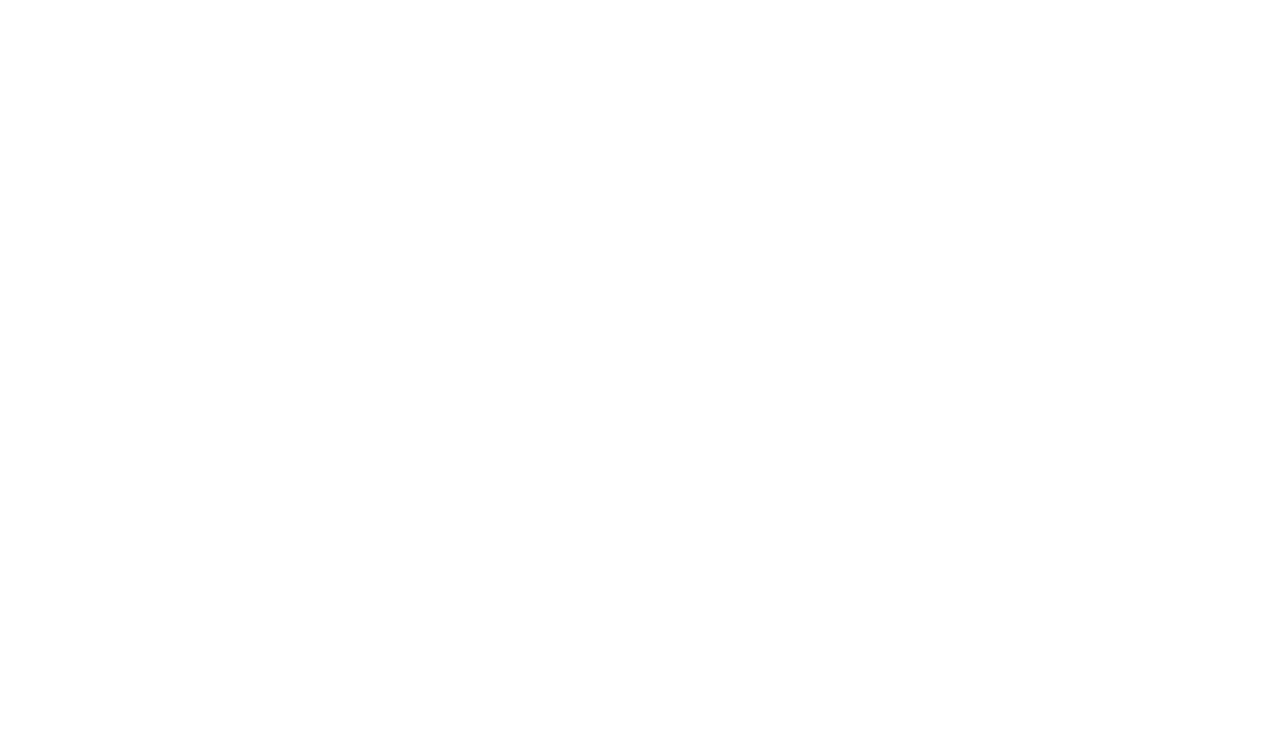
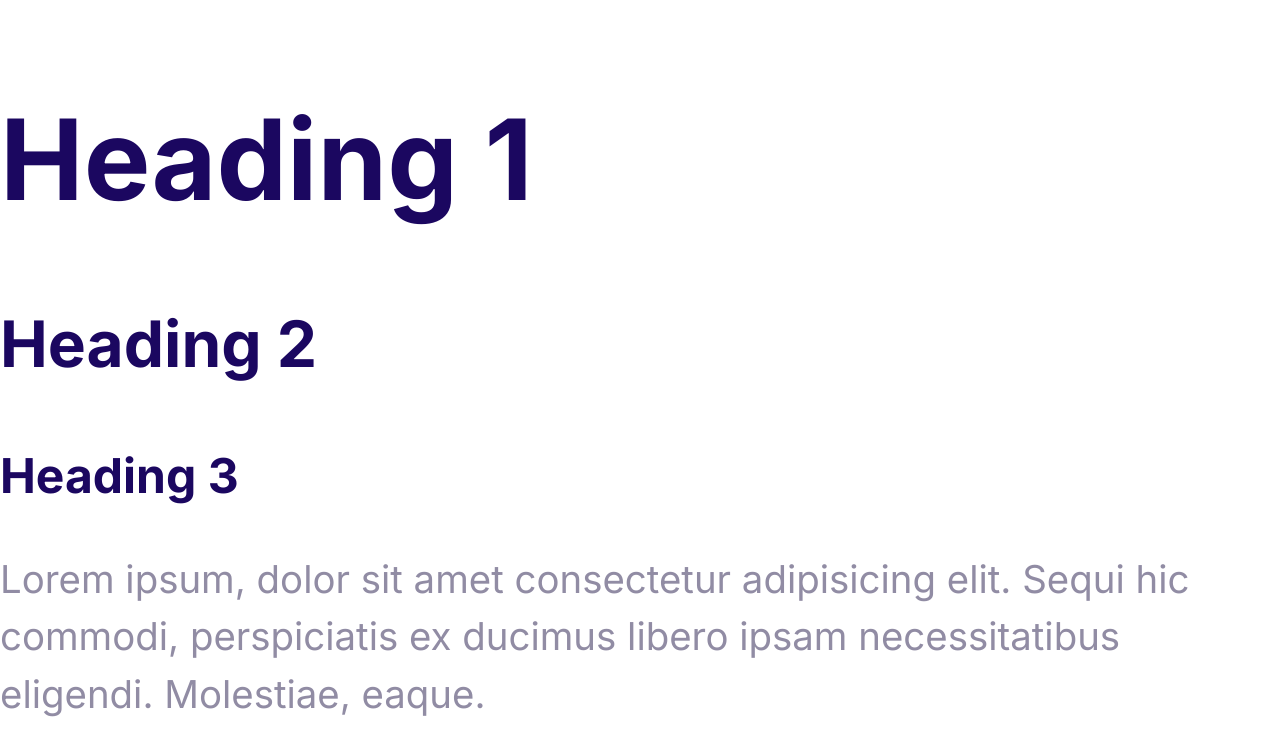
Before and after one commit to neeraj83760/Ghildiyal, a plain HTML site: page index.html in a window 1280 px wide. Drawn offline with Linux system fonts and the light colour scheme.

Commit message:
Define the styles for the fonts.

```diff
--- a/css/styles.css
+++ b/css/styles.css
@@ -5,3 +5,55 @@
     --color-heading: #1b0760;
     --color-body: #918ca4;
 }
+
+html{
+    /* 62.5% of 16px = 10px */
+    /* font-size: 16px; No need to write this */
+     font-size: 62.5 %;
+}
+
+body{
+
+    font-family: Inter, Arial, Helvetica, sans-serif;
+    color: var(--color-body);
+    line-height: 1.5;
+    /* The above lines means 1.5 times the current font size */
+    font-size: 2.4rem;
+}
+
+h1,h2,h3{
+
+    color: var(--color-heading);
+    margin-bottom: 1rem;
+    /* The above line is for the bottom margin of each of the paragraph and heading tags  */
+}
+
+h1{
+    /* 1 * font size of the HTML element */
+    font-size: 7rem;
+    /* 70px = 7 rem and 40 px = 4rem , this is the magic of mentioning 62.5% of html element */
+}
+
+h2{
+    font-size: 4rem;
+}
+
+h3{
+    font-size: 3rem;
+    margin-bottom: 2rem;
+}
+
+@media screen and (min-width: 1024){
+
+    body{
+        font-size: 1.8rem;
+    }
+
+    h1{
+        font-size: 8rem;
+    }
+
+    h3{
+        font-size: 2.4rem;
+    }
+}
--- a/index.html
+++ b/index.html
@@ -5,10 +5,19 @@
     <meta http-equiv="X-UA-Compatible" content="IE=edge">
     <meta name="viewport" content="width=device-width, initial-scale=1.0">
     <title>Document</title>
-    <link rel="stylesheet" href="css/normalize.css">
+    <link rel="preconnect" href="https://fonts.googleapis.com">
+<link rel="preconnect" href="https://fonts.gstatic.com" crossorigin>
+<link href="https://fonts.googleapis.com/css2?family=Inter:wght@400;700&display=swap" rel="stylesheet">
+<link rel="stylesheet" href="css/normalize.css">
     <link rel="stylesheet" href="css/styles.css">
 </head>
 <body>
 
+    <h1>Heading 1</h1>
+    <h2>Heading 2</h2>
+    <h3>Heading 3</h3>
+    <p>Lorem ipsum, dolor sit amet consectetur adipisicing elit. Sequi hic commodi,
+        perspiciatis ex ducimus libero ipsam necessitatibus eligendi. Molestiae, eaque.</p>
+
 </body>
 </html>
```
